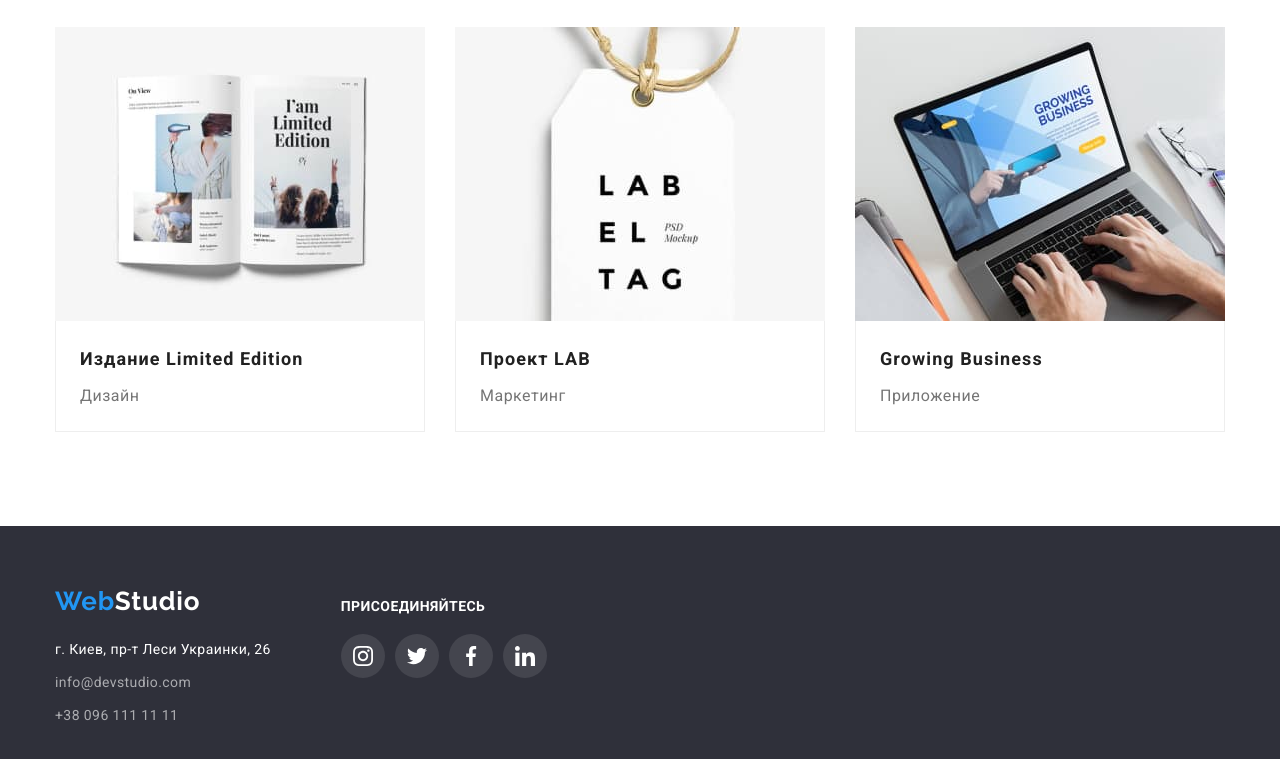
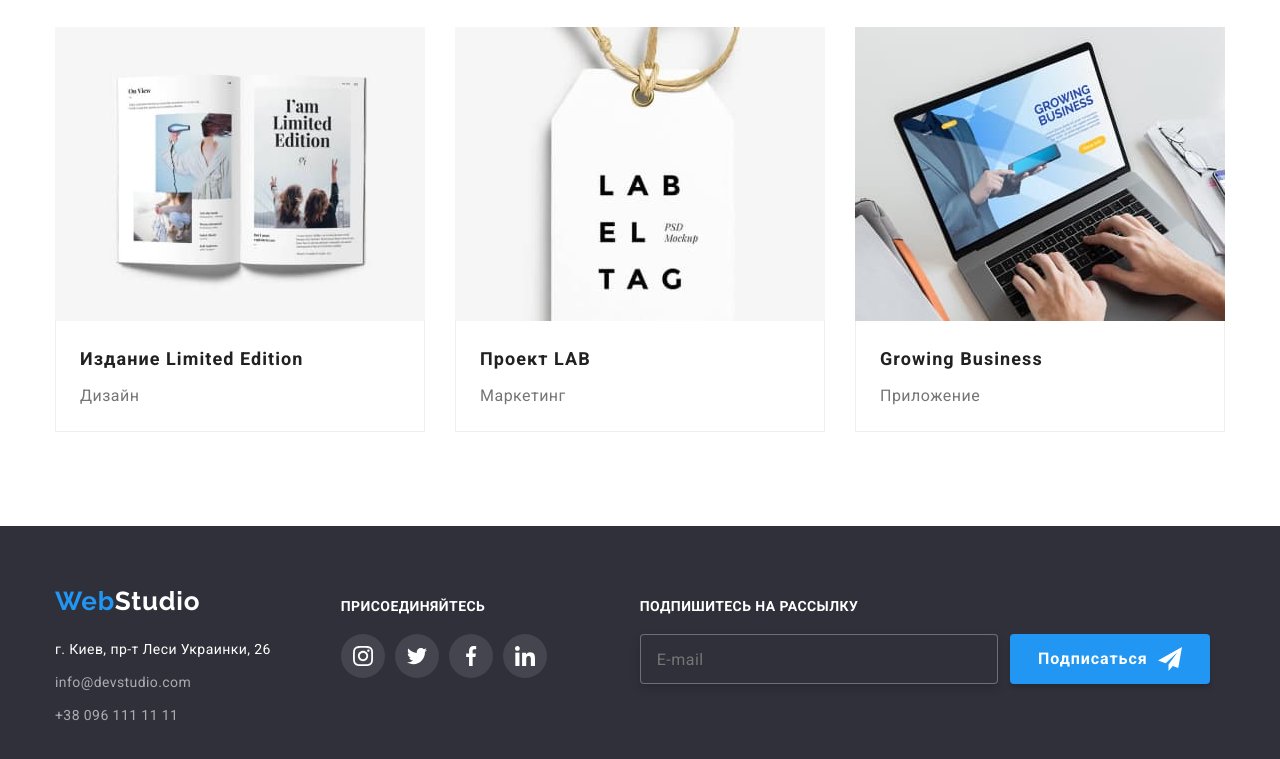
Before and after one commit to Anastasia-Wednesday/goit-markup-hw-06, a plain HTML site: page portfolio.html in a window 1280 px wide. Shown: the part 1106-1865 px from the top of the page. Drawn offline with nearby package versions, Linux system fonts and the light colour scheme.

Commit message:
+ `subscribe` on portfolio

```diff
--- a/portfolio.html
+++ b/portfolio.html
@@ -345,6 +345,20 @@
             </ul>
           </div>
         </section>
+        <div class="subscribe">
+          <h2 class="subscribe-header">Подпишитесь на рассылку</h2>
+          <form class="subscribe-form">
+            <label>
+              <input class="email-input" type="email" name="email-input" placeholder="E-mail" />
+            </label>
+            <button class="subscribe-button" type="submit">
+              Подписаться
+              <svg class="icon-send" width="24" height="24">
+                <use href="./images/send-icon.svg#icon-send"></use>
+              </svg>
+            </button>
+          </form>
+        </div>
       </div>
     </footer>
   </body>
```
